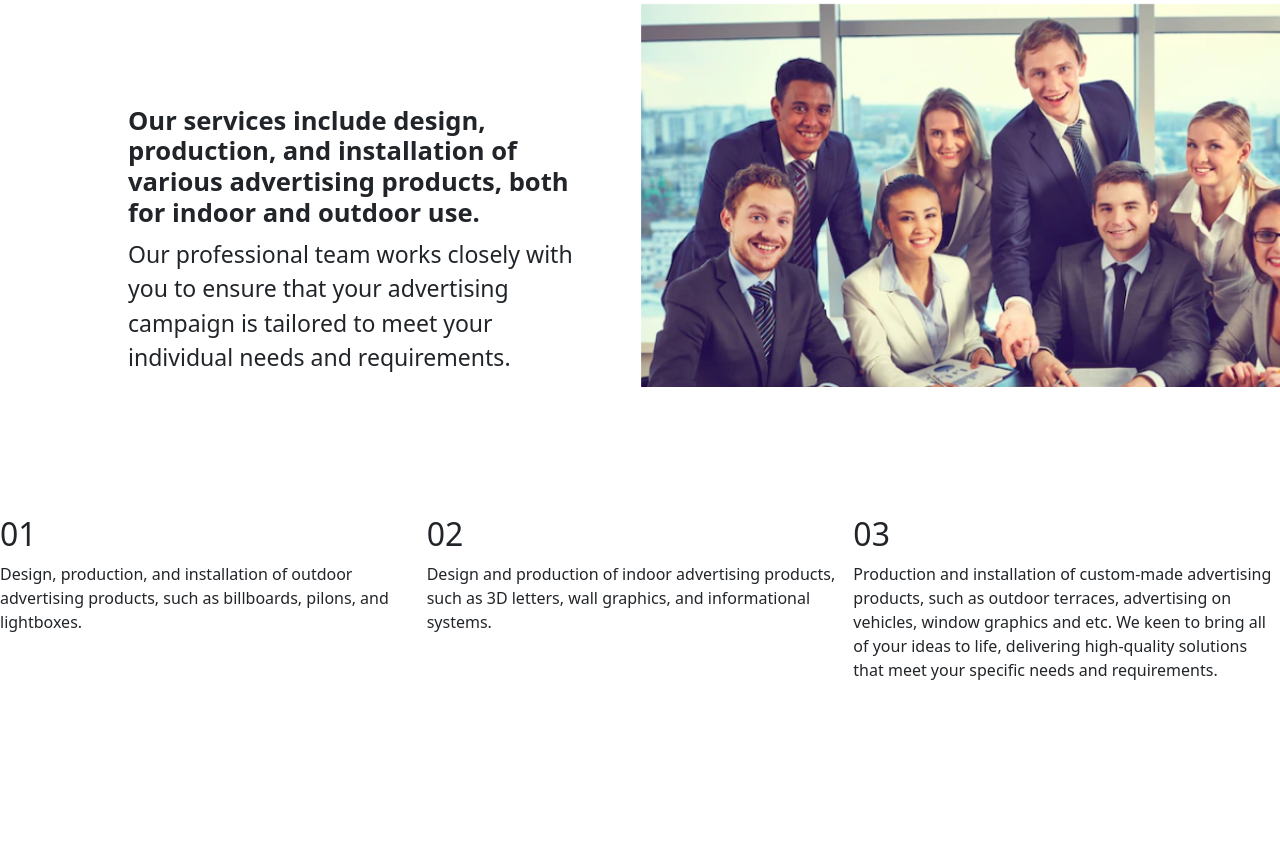
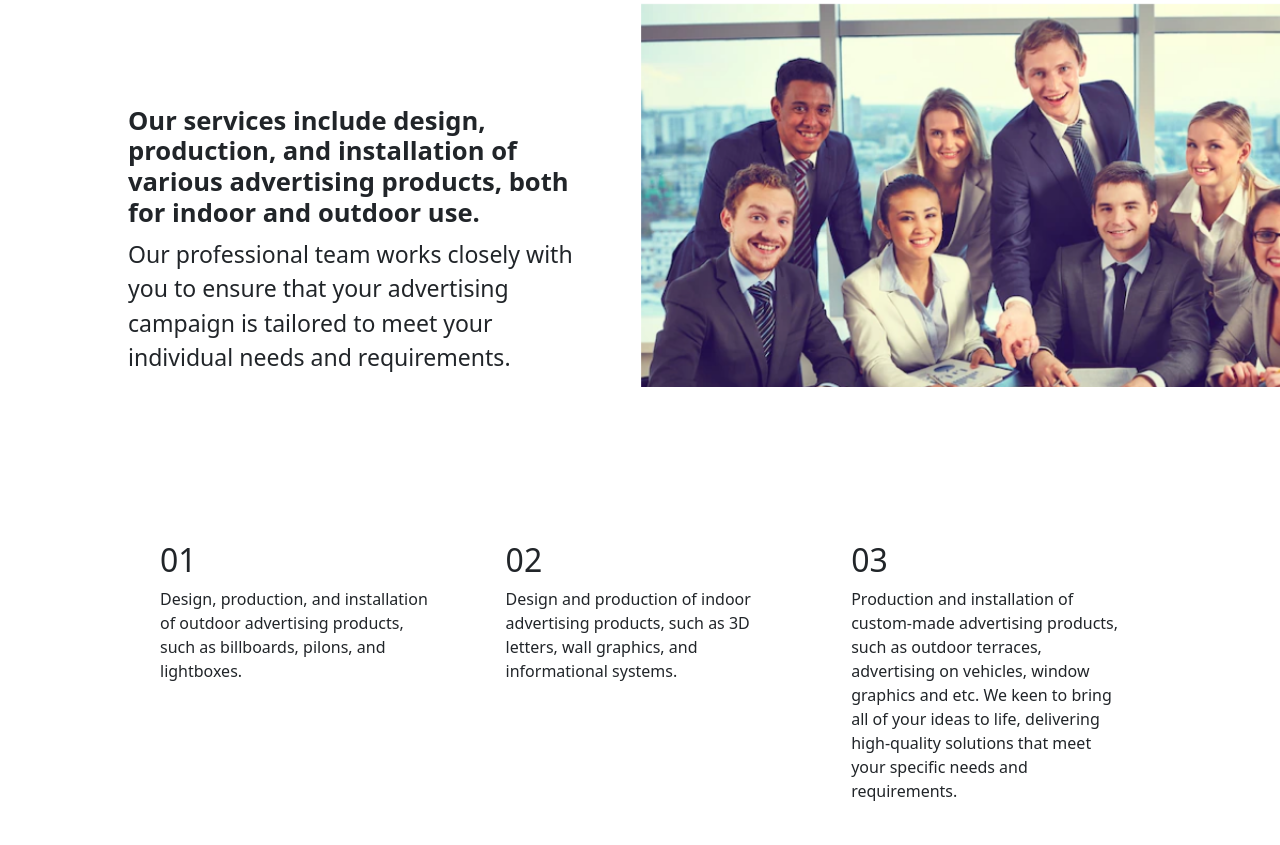
Before and after one commit to Dulal-Ahmed/ParalaxLandignPage, a plain HTML site: page index.html in a window 1280 px wide. Shown: the part 2851-3696 px from the top of the page. Before the commit the page ends 3549 px from the top, so only its background shows below. Drawn offline with nearby package versions, Linux system fonts and the light colour scheme.

Commit message:
updates now

```diff
--- a/style.css
+++ b/style.css
@@ -238,9 +238,12 @@ line-height: 1.9vw;}
     width: 100%;
     display: flex;
     justify-content: center;
+    gap: 2vw;
 }
 .ServiceCard .Scard{
     flex: 25%;
+    max-width: 25%;
+    padding: 2vw;
 }
 .ServiceCard .Scard h2{}
 .ServiceCard .Scard p{}
```
